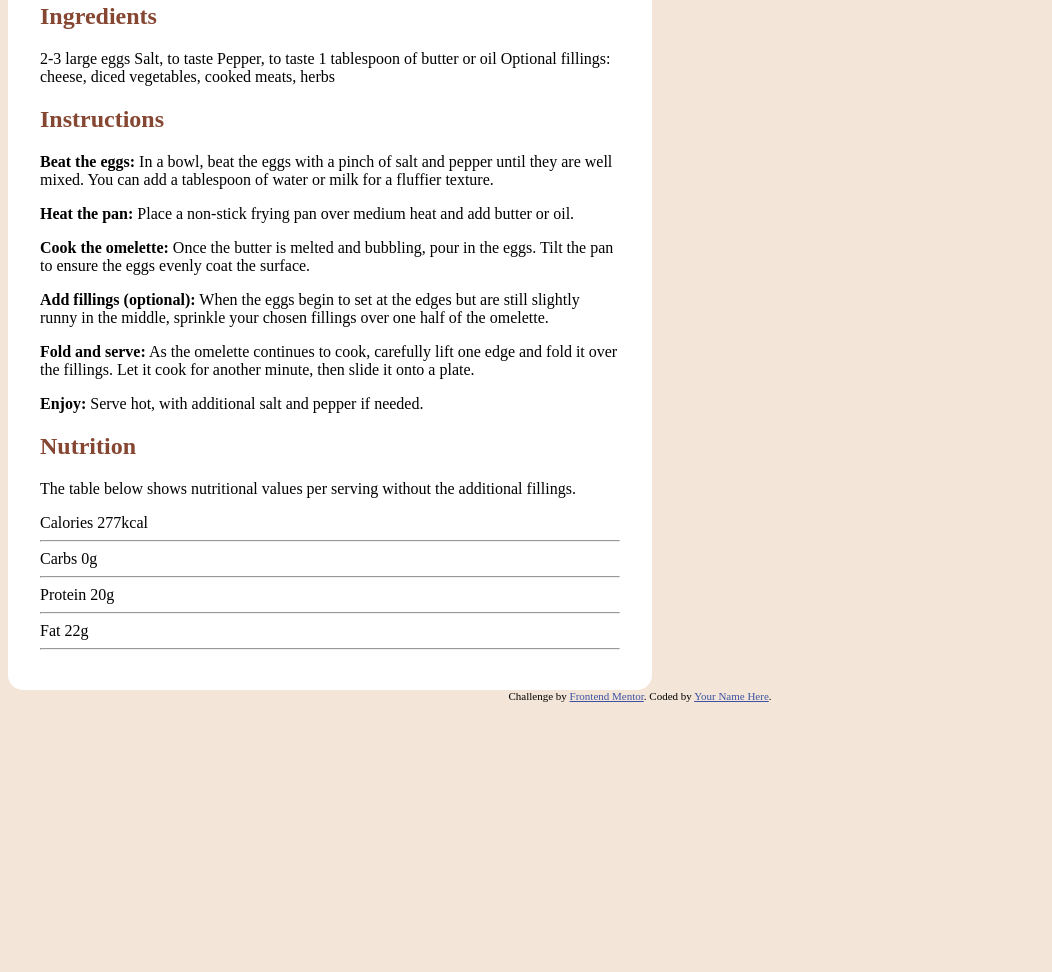
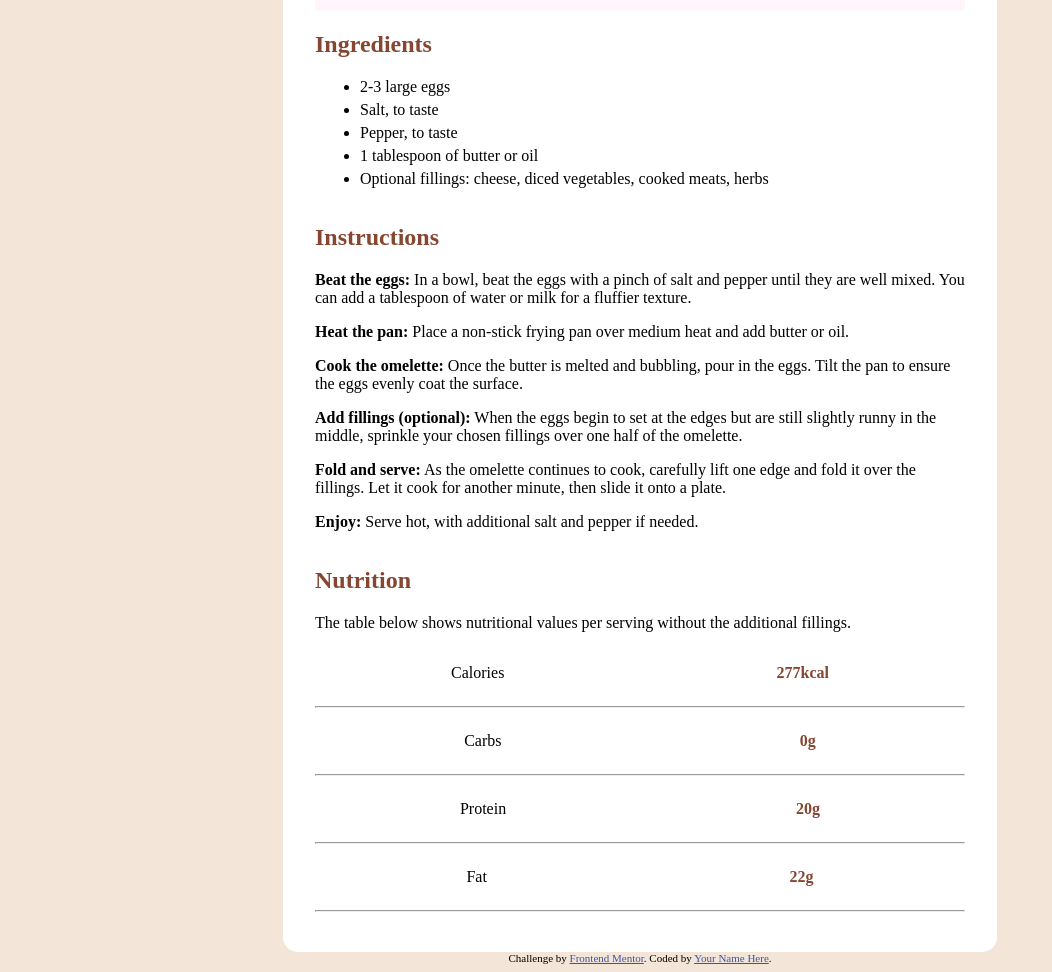
Before and after one commit to gaiuso33/recipe-page-main, a plain HTML site: page index.html in a window 1280 px wide. Shown: the part 591-1563 px from the top of the page, without its empty margins (0-1052 px from the left). Before the commit the page ends 1293 px from the top, so only its background shows below. Drawn offline with Linux system fonts and the light colour scheme; a web font is replaced by a local one.

Commit message:
completed the project added the solutions into a folder

```diff
--- a/index.html
+++ b/index.html
@@ -2,21 +2,19 @@
 <html lang="en">
 <head>
   <meta charset="UTF-8">
-  <meta name="viewport" content="width=device-width, initial-scale=1.0"> <!-- displays site properly based on user's device -->
-
+  <meta name="viewport" content="width=device-width, initial-scale=1.0">
   <link rel="icon" type="image/png" sizes="32x32" href="./assets/images/favicon-32x32.png">
-
   <title>Frontend Mentor | Recipe page</title>
   <link rel="stylesheet" href="style.css">
 </head>
 <body>
 <div id="container">
-<img src="assets\images\image-omelette.jpeg">
-
+  <img src="./assets/images/image-omelette.jpeg" alt="food-image">
   <h1>Simple Omelette Recipe</h1>
-
+  <p>
     An easy and quick dish, perfect for any meal. This classic omelette combines beaten eggs cooked
     to perfection, optionally filled with your choice of cheese, vegetables, or meats.
+  </p>
   <div id="preparation">
     <p id="prep"><b>Preparation time</b></p>
     <ul>
@@ -25,49 +23,68 @@
       <li><b>Cooking:</b> 5 minutes</li>
     </ul>
   </div>
+  <div id="ingredients">
   <h2>Ingredients</h2>
-
-  2-3 large eggs
-  Salt, to taste
-  Pepper, to taste
-  1 tablespoon of butter or oil
-  Optional fillings: cheese, diced vegetables, cooked meats, herbs
-
+  <ul>
+    <li>2-3 large eggs</li>
+    <li>Salt, to taste</li>
+    <li>Pepper, to taste</li>
+    <li>1 tablespoon of butter or oil</li>
+    <li>Optional fillings: cheese, diced vegetables, cooked meats, herbs</li>
+  </ul>
+  </div>
+  <div id="instructions">
   <h2>Instructions</h2>
-
   <p>
     <b>Beat the eggs:</b> In a bowl, beat the eggs with a pinch of salt and pepper until they are well mixed.
     You can add a tablespoon of water or milk for a fluffier texture.
   </p>
-  <p><b>Heat the pan:</b> Place a non-stick frying pan over medium heat and add butter or oil.
+  <p>
+    <b>Heat the pan:</b> Place a non-stick frying pan over medium heat and add butter or oil.
   </p>
-  <p><b>Cook the omelette:</b> Once the butter is melted and bubbling, pour in the eggs. Tilt the pan to ensure
+  <p>
+    <b>Cook the omelette:</b> Once the butter is melted and bubbling, pour in the eggs. Tilt the pan to ensure
     the eggs evenly coat the surface.
   </p>
-  <p><b>Add fillings (optional):</b> When the eggs begin to set at the edges but are still slightly runny in the
+  <p>
+    <b>Add fillings (optional):</b> When the eggs begin to set at the edges but are still slightly runny in the
     middle, sprinkle your chosen fillings over one half of the omelette.
   </p>
-  <p><b>Fold and serve:</b> As the omelette continues to cook, carefully lift one edge and fold it over the
+  <p>
+    <b>Fold and serve:</b> As the omelette continues to cook, carefully lift one edge and fold it over the
     fillings. Let it cook for another minute, then slide it onto a plate.
   </p>
-  <p><b>Enjoy:</b> Serve hot, with additional salt and pepper if needed.
+  <p>
+    <b>Enjoy:</b> Serve hot, with additional salt and pepper if needed.
   </p>
+  </div>
+
+  <div id="nutrition">
   <h2>Nutrition</h2>
-
   <p>The table below shows nutritional values per serving without the additional fillings.</p>
-
-  Calories
-  277kcal
+  <span id="nutri">
+    <div>
+      <p>Calories</p>
+      <p class="kcal">277kcal</p>
+    </div>
     <hr>
-  Carbs
-  0g
+    <div>
+      <p>Carbs</p>
+      <p class="kcal">0g</p>
+    </div>
     <hr>
-  Protein
-  20g
+    <div>
+      <p>Protein</p>
+      <p class="kcal">20g</p>
+    </div>
     <hr>
-  Fat
-  22g
+    <div>
+      <p>Fat</p>
+      <p class="kcal">22g</p>
+    </div>
     <hr>
+  </span>
+  </div>
 </div>
 <div class="attribution">
   Challenge by <a href="https://www.frontendmentor.io?ref=challenge" target="_blank">Frontend Mentor</a>.
--- a/style.css
+++ b/style.css
@@ -1,26 +1,32 @@
 body{
     display: flex;
+    font-family: "Outfit";
     flex-direction: column;
     background-color: hsl(30, 54%, 90%);
-    max-height: 100vh;
+    justify-content: center;
+
+    align-items: center;
 }
-.attribution {
-    font-size: 11px;
-    text-align: center;
+.kcal{
+    font-family: "Outfit";
+    font-weight: 600
 }
-.attribution a {
-    color: hsl(228, 45%, 44%);
+h1,h2{
+    font-family: "Young Serif";
 }
-
 #container{
     background-color: hsl(0, 0%, 100%);
-    width:580px;
+    max-width:650px;
+    width: 90%;
     padding:32px;
     border-radius:15px ;
+    display: flex;
+    flex-direction: column;
 }
-
 img{
-    width:580px;
+    max-width:580px;
+    width: auto;
+    height: max-content;
 }
 #preparation{
     background-color: hsl(330, 100%, 98%);
@@ -37,11 +43,49 @@ li{
     margin:5px;
 }
 
-h2{
+.kcal,h2{
     color:hsl(14, 45%, 36%);
 }
 
-#nutriSection div{
+#nutri div{
     display: flex;
-    flex-direction: column;
+    align-items: center;
+    justify-content: space-around;
 }
+
+@font-face {
+font-family: "Outfit";
+src: url("recipe-page-main\assets\fonts\outfit\static\Outfit-Light.ttf") format("truetype");
+font-weight: 400;
+font-style: normal;
+}
+
+@font-face {
+font-family: "Outfit-Medium";
+src: url("recipe-page-main\assets\fonts\outfit\static\Outfit-Medium.ttf") format("truetype");
+font-weight: 600;
+font-style: normal;
+}
+
+@font-face {
+font-family: "Outfit";
+src: url("recipe-page-main\assets\fonts\outfit\static\Outfit-Bold.ttf") format("truetype");
+font-weight: 700;
+font-style: normal;
+}
+
+
+@font-face {
+font-family: "Young Serif";
+src: url('recipe-page-main\assets\fonts\young-serif\YoungSerif-Regular.ttf') format("truetype");
+font-weight: 400;
+font-style: normal;
+}
+
+.attribution {
+    font-size: 11px;
+    text-align: center;
+}
+.attribution a {
+    color: hsl(228, 45%, 44%);
+}
```
Also changed, not shown: assets/solution/desktop mode.PNG (added), assets/solution/mobile mode.PNG (added), 2 other files. Lines whose indentation alone changed are shown as unchanged.
